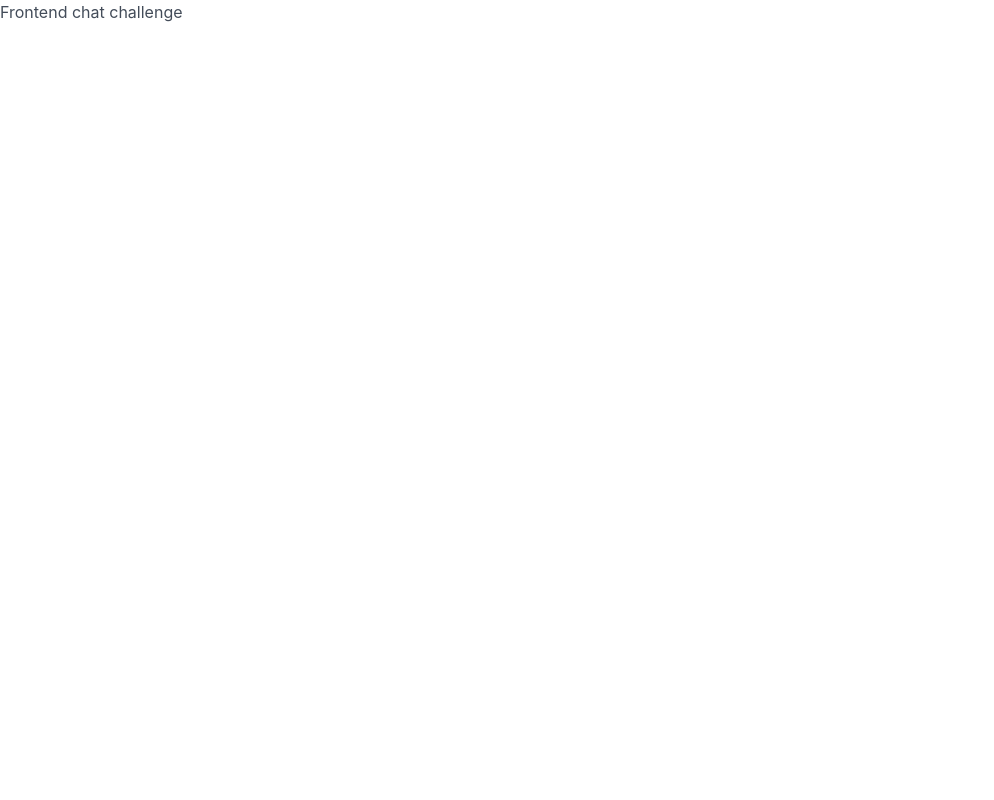
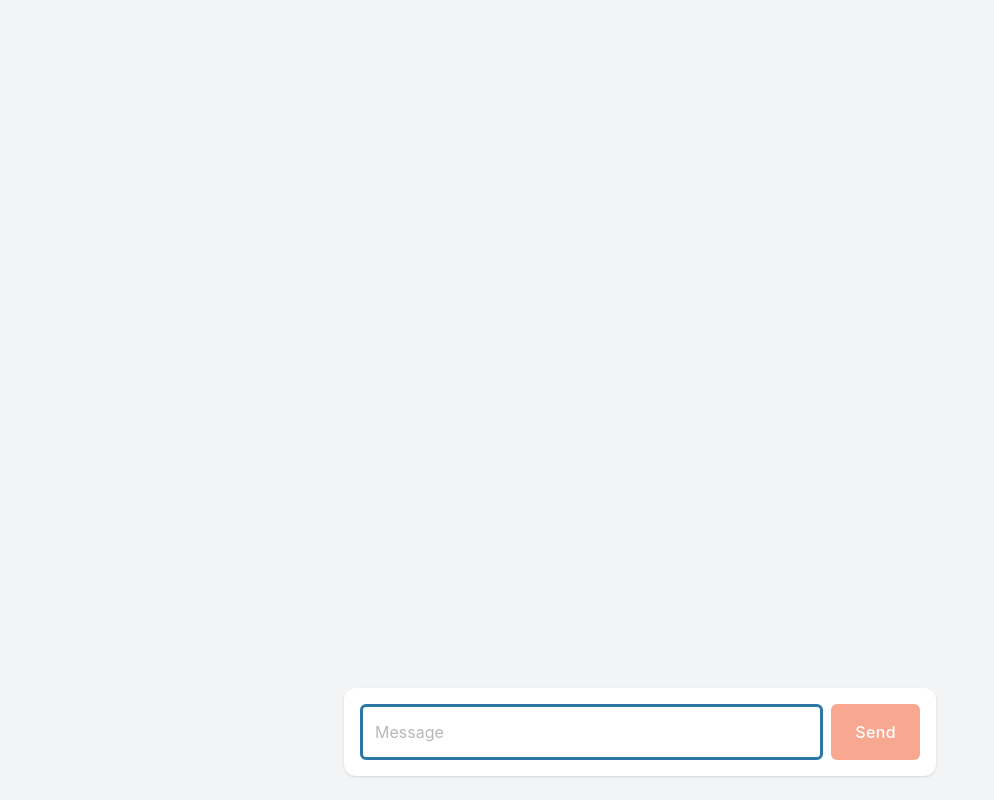
Before and after one commit to Milan-Thummar/Frontend-Chat-Challenge, a React (Vite) app: page / in a window 1280 px wide. Shown: the whole page, without its empty margins (0-994 px from the left). Built offline with nearby package versions, Linux system fonts and the light colour scheme.

Commit message:
feat: add message input with submit and enter-to-send behavior

```diff
--- a/src/App.tsx
+++ b/src/App.tsx
@@ -1,5 +1,7 @@
+import { ChatPage } from "./features/chat/ChatPage";
+
 const App = () => {
-  return <div>Frontend chat challenge</div>;
+  return <ChatPage />;
 };
 
 export default App;
--- /dev/null
+++ b/src/components/MessageInput.tsx
@@ -0,0 +1,72 @@
+import { useEffect, useRef, useState } from "react";
+import type { KeyboardEvent, SyntheticEvent } from "react";
+import { Button } from "./Button";
+
+interface Props {
+  onSendMessage: (text: string) => Promise<void>;
+  isSending: boolean;
+}
+
+export const MessageInput = ({ onSendMessage, isSending }: Props) => {
+  const [value, setValue] = useState("");
+  const inputRef = useRef<HTMLInputElement | null>(null);
+  const isSubmitDisabled = isSending || !value.trim();
+
+  useEffect(() => {
+    inputRef.current?.focus();
+  }, []);
+
+  const submitMessage = async () => {
+    const trimmed = value.trim();
+    if (!trimmed || isSending) return;
+
+    await onSendMessage(trimmed);
+    setValue("");
+    inputRef.current?.focus();
+  };
+
+  const handleSubmit = async (e: SyntheticEvent<HTMLFormElement>) => {
+    e.preventDefault();
+    await submitMessage();
+  };
+
+  const handleKeyDown = async (e: KeyboardEvent<HTMLInputElement>) => {
+    if (e.key !== "Enter") return;
+    e.preventDefault();
+    await submitMessage();
+  };
+
+  return (
+    <form
+      className="grid grid-cols-[1fr_auto] items-center gap-2"
+      onSubmit={handleSubmit}
+    >
+      <label htmlFor="message" className="sr-only">
+        Message
+      </label>
+
+      <input
+        ref={inputRef}
+        id="message"
+        className="h-14 w-full rounded-md border-[3px] border-input-border bg-white px-3 py-4 text-body-text outline-none placeholder:text-muted focus:border-primary-dark"
+        type="text"
+        placeholder="Message"
+        value={value}
+        onChange={(e) => setValue(e.target.value)}
+        onKeyDown={handleKeyDown}
+        disabled={isSending}
+        autoComplete="off"
+        aria-label="Message input"
+      />
+
+      <Button
+        type="submit"
+        isLoading={isSending}
+        disabled={isSubmitDisabled}
+        aria-label="Send message"
+      >
+        Send
+      </Button>
+    </form>
+  );
+};
--- /dev/null
+++ b/src/features/chat/ChatPage.tsx
@@ -0,0 +1,17 @@
+import { MessageInput } from "../../components/MessageInput";
+
+export const ChatPage = () => {
+  const handleSendMessage = async (text: string) => {
+    console.log("Send message:", text);
+  };
+
+  return (
+    <main className="min-h-screen bg-gray-100">
+      <section className="mx-auto flex min-h-screen w-full max-w-160 flex-col justify-end p-6">
+        <div className="rounded-xl bg-white p-4 shadow-sm">
+          <MessageInput onSendMessage={handleSendMessage} isSending={false} />
+        </div>
+      </section>
+    </main>
+  );
+};
```
